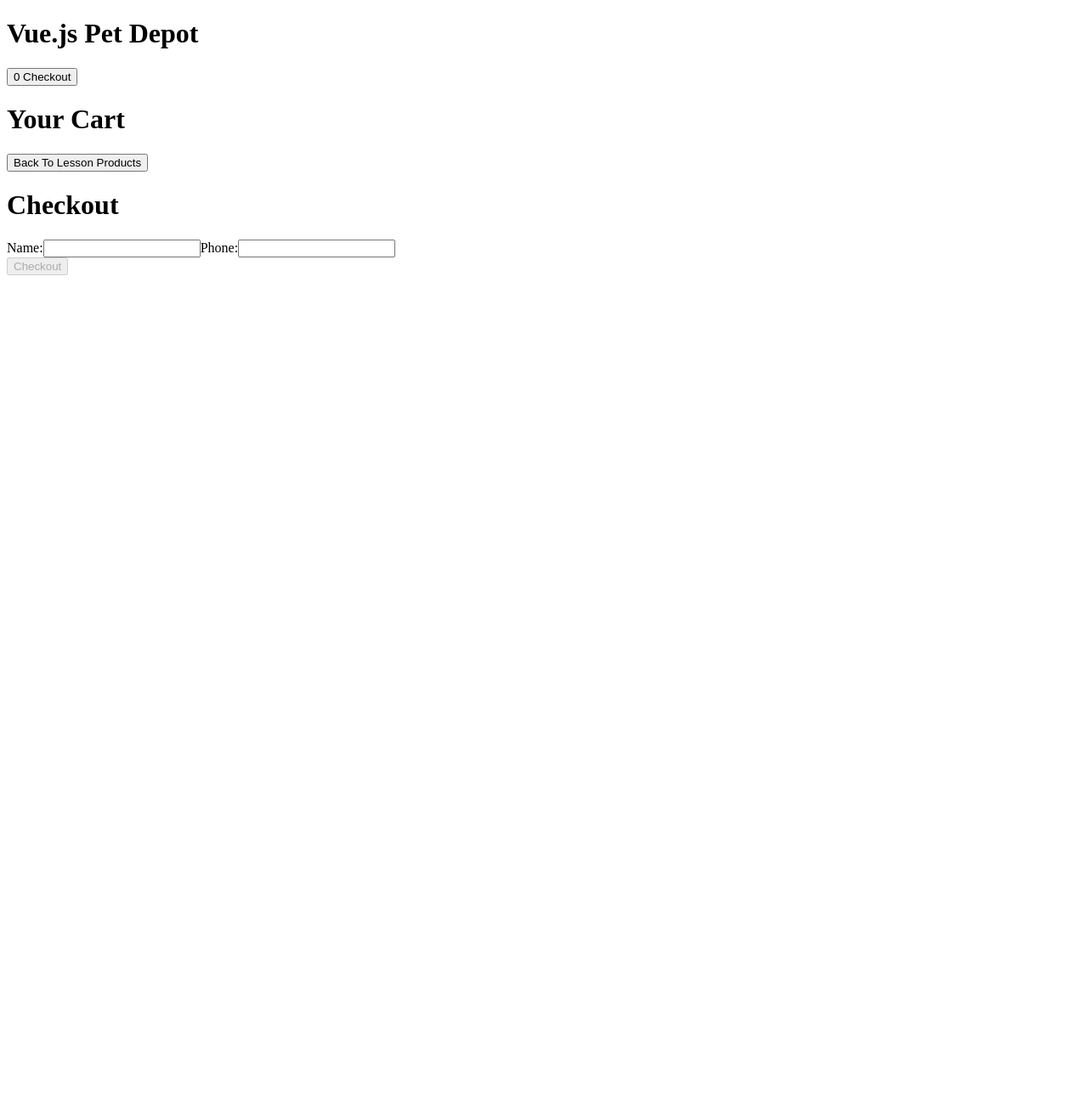
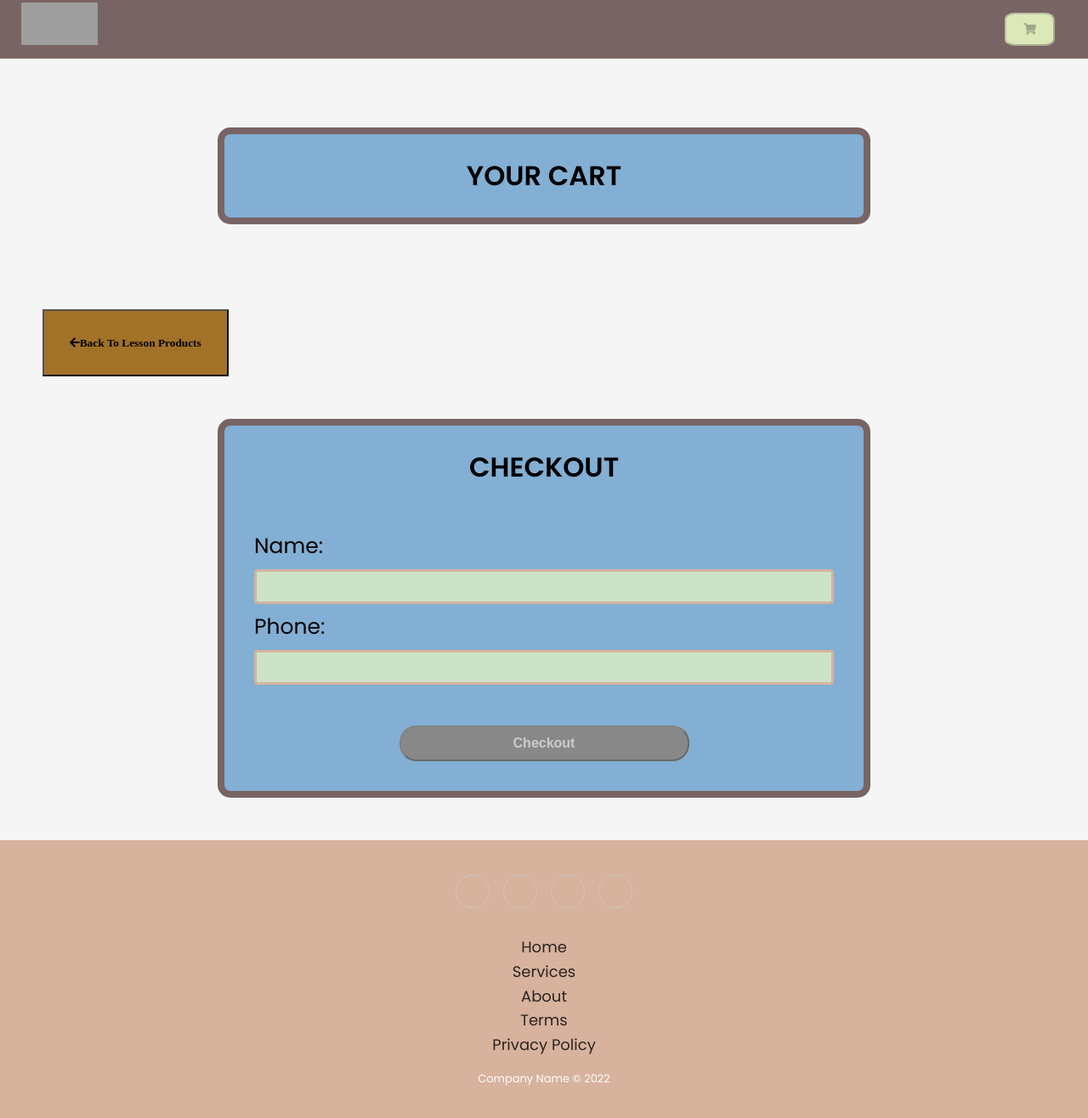
Before and after one commit to ad-boop/Individual_cw3, a Vue app: page / in a window 1280 px wide. Shown: the top 1316 px of the page at 85% size. Before the commit the page ends 800 px from the top, so only its background shows below. Built offline with nearby package versions, Linux system fonts and the light colour scheme; grey boxes are pictures that could not be loaded.

Commit message:
integrated both form and lessons

```diff
--- a/src/App.vue
+++ b/src/App.vue
@@ -1,17 +1,74 @@
 <template>
   <div id="app">
-    <header>
-      <h1>{{ sitename }}</h1>
-      <button @click="showCheckout">
-        {{ this.cart.length }}
-        Checkout
-      </button>
-    </header>
+    <link rel = "shortcut icon" href ="#">
+    <link rel="stylesheet" href="https://cdnjs.cloudflare.com/ajax/libs/font-awesome/5.15.1/css/all.min.css">
+    <link rel="stylesheet" type="text/css" href="style.css">
+
+    <!----------------- HEADER- NAVBAR STARTS------------->
+      <header>
+        <!-- NAVBAR -->
+        <nav class="navbar">
+          <!-- LOGO -->
+          <div class="logo">
+            <img src="images/logo.png" alt="" class="logo-img" />
+          </div>
+
+          <!-- NAVIGATION MENU -->
+          <ul class="nav-links">
+                <!-- NAVIGATION MENUS -->
+                <div class="menu">
+
+                <!-- cart button -->
+                <li>
+                    <!-- enabling checkout button if cart has more than 1 item -->
+                    <button
+                    id="cart-link-btn"
+                    v-on:click="showCheckoutPage"
+                    v-if="cartItemCount >= 1"
+                    >
+                    <i
+                        class="fa fa-shopping-cart"
+                        aria-hidden="true"
+                        style="color: black"
+                    ></i>
+                    {{ cartItemCount }}
+                    </button>
+
+                    <!-- button disabled if no items in cart -->
+                    <button id="cart-link-btn" disabled="disabled" v-else>
+                    <i class="fa fa-shopping-cart" aria-hidden="true"></i>
+                    </button>
+                </li>
+                </div>
+          </ul>
+        </nav>
+      </header>
+      <!----------------- HEADER- NAVBAR ENDS------------->
     <main>
      <product-list @addProduct="addToCart"></product-list>
 
       <checkout :cart="cart"></checkout>
     </main>
+    <!-------------------FOOTER START----------------->
+      <footer class="footer-basic">
+        <!---------- SOCIAL MEDIA-------- -->
+        <div class="social">
+          <a href="#"><i class="bi bi-twitter"></i></a
+          ><a href="#"><i class="bi bi-instagram"></i></a
+          ><a href="#"><i class="bi bi-facebook"></i></a
+          ><a href="#"><i class="bi bi-envelope"></i></a>
+        </div>
+
+        <!------------footer sefvices -->
+        <ul class="list-inline">
+          <li class="list-inline-item"><a href="#">Home</a></li>
+          <li class="list-inline-item"><a href="#">Services</a></li>
+          <li class="list-inline-item"><a href="#">About</a></li>
+          <li class="list-inline-item"><a href="#">Terms</a></li>
+          <li class="list-inline-item"><a href="#">Privacy Policy</a></li>
+        </ul>
+        <p class="copyright" style="color: white;">Company Name © 2022</p>
+      </footer>
   </div>
 </template>
 
```
